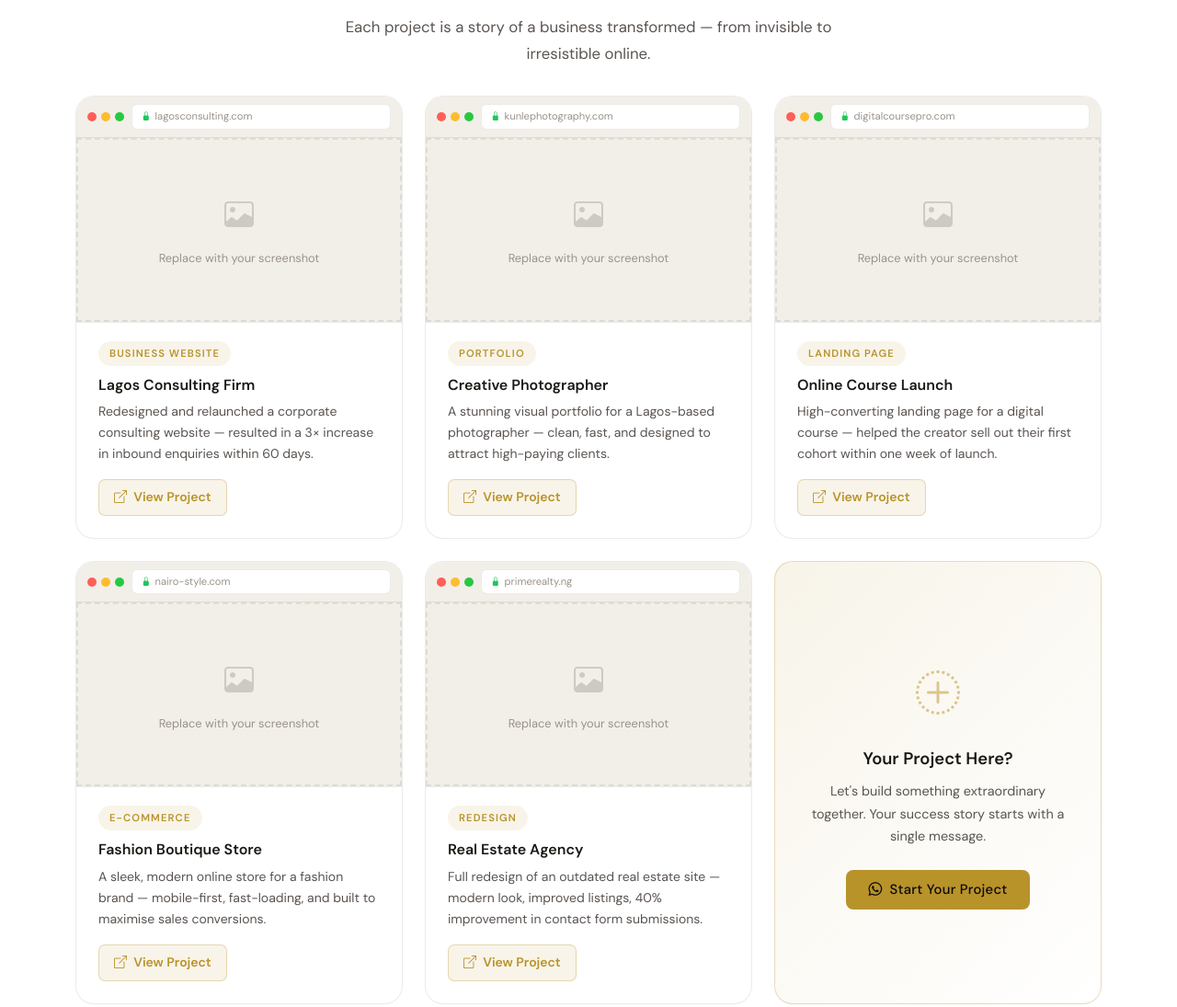
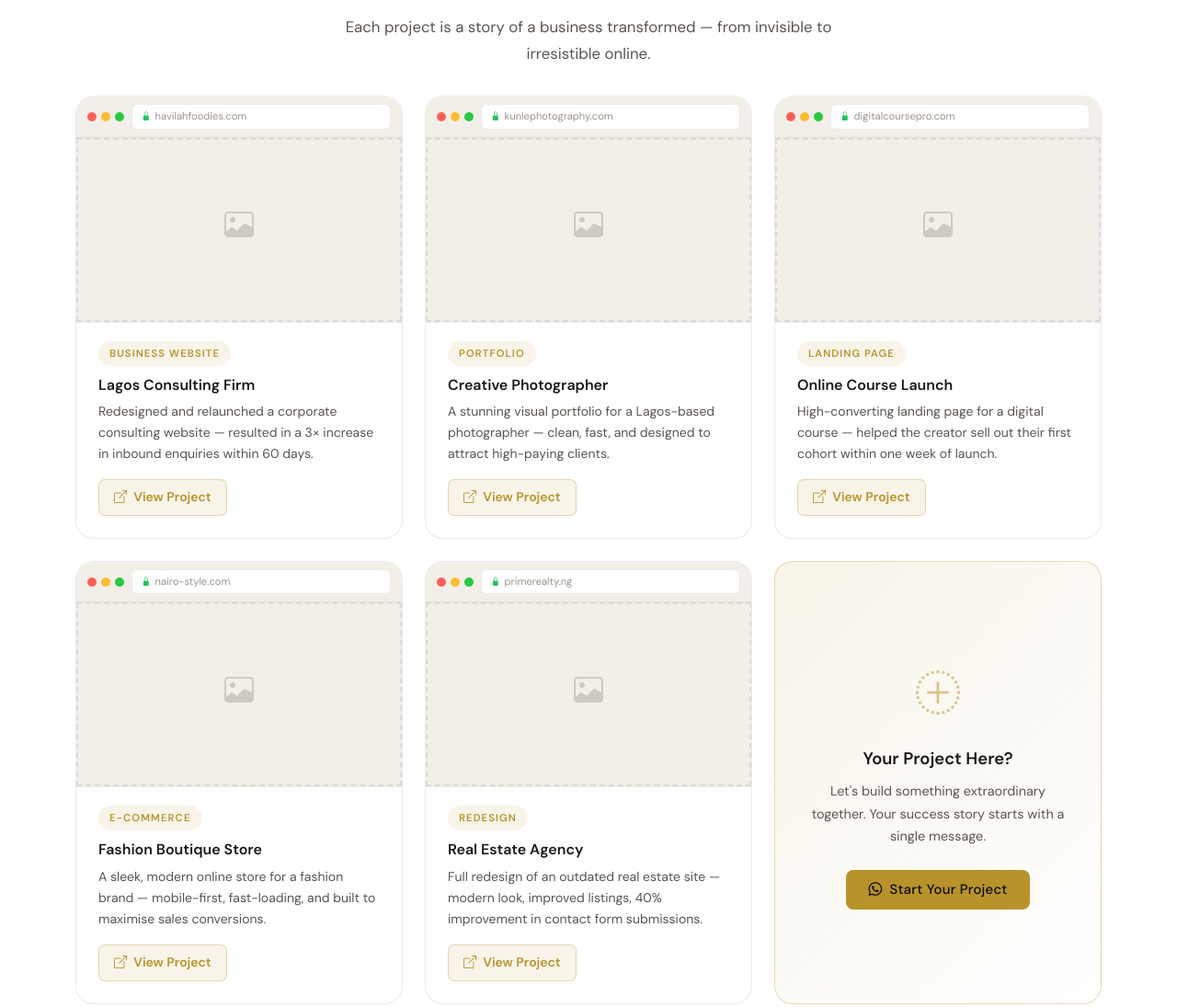
Before and after one commit to Emmanuel7-CR/emmanuelwebdesign, a plain HTML site: page index.html in a window 1280 px wide. Shown: the part 2382-3477 px from the top of the page at 92% size. Drawn offline with nearby package versions, Linux system fonts and the light colour scheme.

Commit message:
comments

```diff
--- a/index.html
+++ b/index.html
@@ -226,11 +226,11 @@
             <div class="browser-mockup">
               <div class="browser-chrome">
                 <div class="b-dots"><span class="b-dot b-dot--red"></span><span class="b-dot b-dot--yellow"></span><span class="b-dot b-dot--green"></span></div>
-                <div class="b-url-bar"><i class="bi bi-lock-fill b-lock"></i>lagosconsulting.com</div>
+                <div class="b-url-bar"><i class="bi bi-lock-fill b-lock"></i>havilahfoodies.com</div>
               </div>
               <div class="browser-screen">
                 <img src="assets/screenshots/project-1.jpg" alt="Lagos Consulting Firm website" class="browser-screenshot" onerror="this.style.display='none';this.nextElementSibling.style.display='flex'" />
-                <div class="browser-placeholder"><i class="bi bi-image"></i><span>Replace with your screenshot</span></div>
+                <div class="browser-placeholder"><i class="bi bi-image"></i><span><!--Replace with your screenshot --></span></div>
               </div>
             </div>
             <div class="portfolio-info">
@@ -255,7 +255,7 @@
               </div>
               <div class="browser-screen">
                 <img src="assets/screenshots/project-2.jpg" alt="Creative Photographer portfolio website" class="browser-screenshot" onerror="this.style.display='none';this.nextElementSibling.style.display='flex'" />
-                <div class="browser-placeholder"><i class="bi bi-image"></i><span>Replace with your screenshot</span></div>
+                <div class="browser-placeholder"><i class="bi bi-image"></i><span><!--Replace with your screenshot--></span></div>
               </div>
             </div>
             <div class="portfolio-info">
@@ -280,7 +280,7 @@
               </div>
               <div class="browser-screen">
                 <img src="assets/screenshots/project-3.jpg" alt="Online Course Launch landing page" class="browser-screenshot" onerror="this.style.display='none';this.nextElementSibling.style.display='flex'" />
-                <div class="browser-placeholder"><i class="bi bi-image"></i><span>Replace with your screenshot</span></div>
+                <div class="browser-placeholder"><i class="bi bi-image"></i><span><!--Replace with your screenshot--></span></div>
               </div>
             </div>
             <div class="portfolio-info">
@@ -305,7 +305,7 @@
               </div>
               <div class="browser-screen">
                 <img src="assets/screenshots/project-4.jpg" alt="Fashion Boutique e-commerce store" class="browser-screenshot" onerror="this.style.display='none';this.nextElementSibling.style.display='flex'" />
-                <div class="browser-placeholder"><i class="bi bi-image"></i><span>Replace with your screenshot</span></div>
+                <div class="browser-placeholder"><i class="bi bi-image"></i><span><!--Replace with your screenshot--></span></div>
               </div>
             </div>
             <div class="portfolio-info">
@@ -330,7 +330,7 @@
               </div>
               <div class="browser-screen">
                 <img src="assets/screenshots/project-5.jpg" alt="Real Estate Agency website" class="browser-screenshot" onerror="this.style.display='none';this.nextElementSibling.style.display='flex'" />
-                <div class="browser-placeholder"><i class="bi bi-image"></i><span>Replace with your screenshot</span></div>
+                <div class="browser-placeholder"><i class="bi bi-image"></i><span><!--Replace with your screenshot--></span></div>
               </div>
             </div>
             <div class="portfolio-info">
@@ -489,7 +489,7 @@
                    onerror="this.style.display='none';this.nextElementSibling.style.display='flex'" />
               <div class="portrait-initials-wrap">
                 <span class="portrait-initials">E</span>
-                <span class="portrait-placeholder-label">Your photo goes here</span>
+                <span class="portrait-placeholder-label"><!--Your photo goes here< -->/span>
               </div>
               <div class="portrait-overlay-bar">
                 <i class="bi bi-patch-check-fill"></i>
```
Also changed, not shown: assets/halilah.JPG (added).
